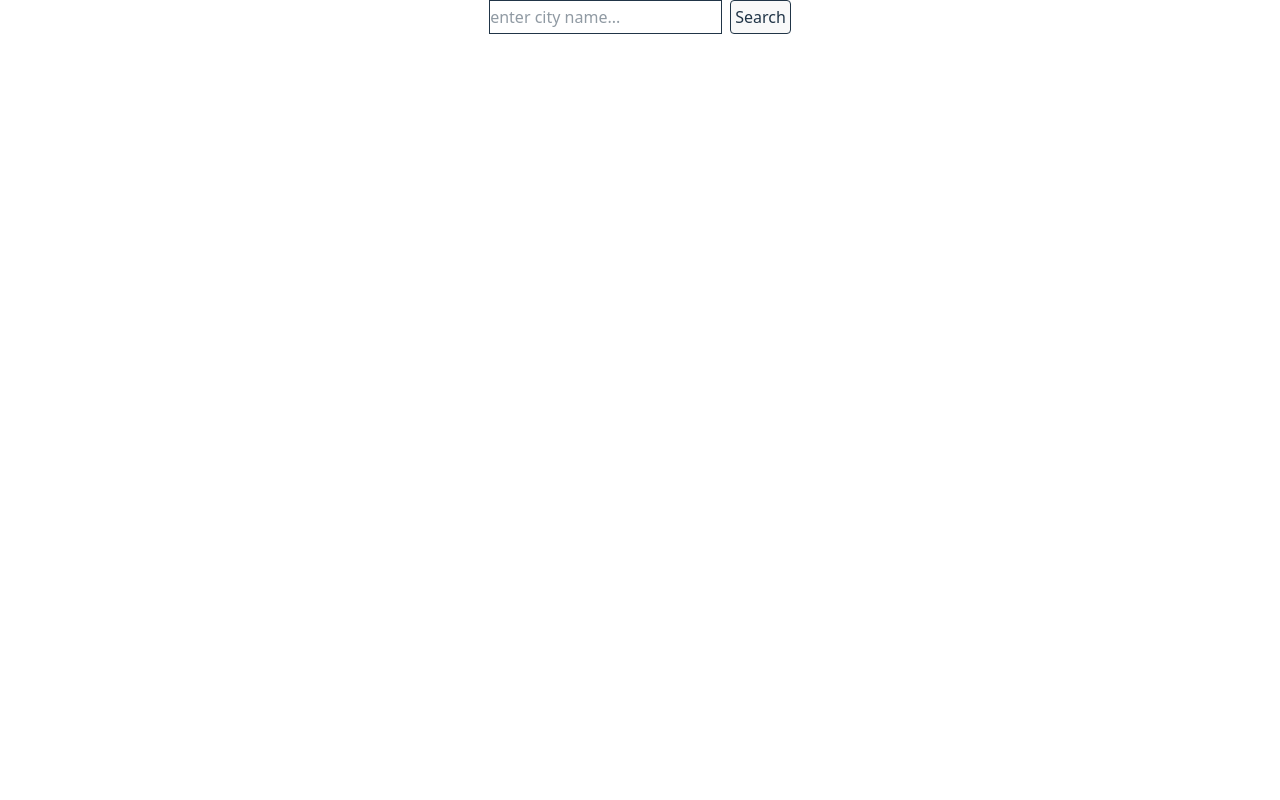
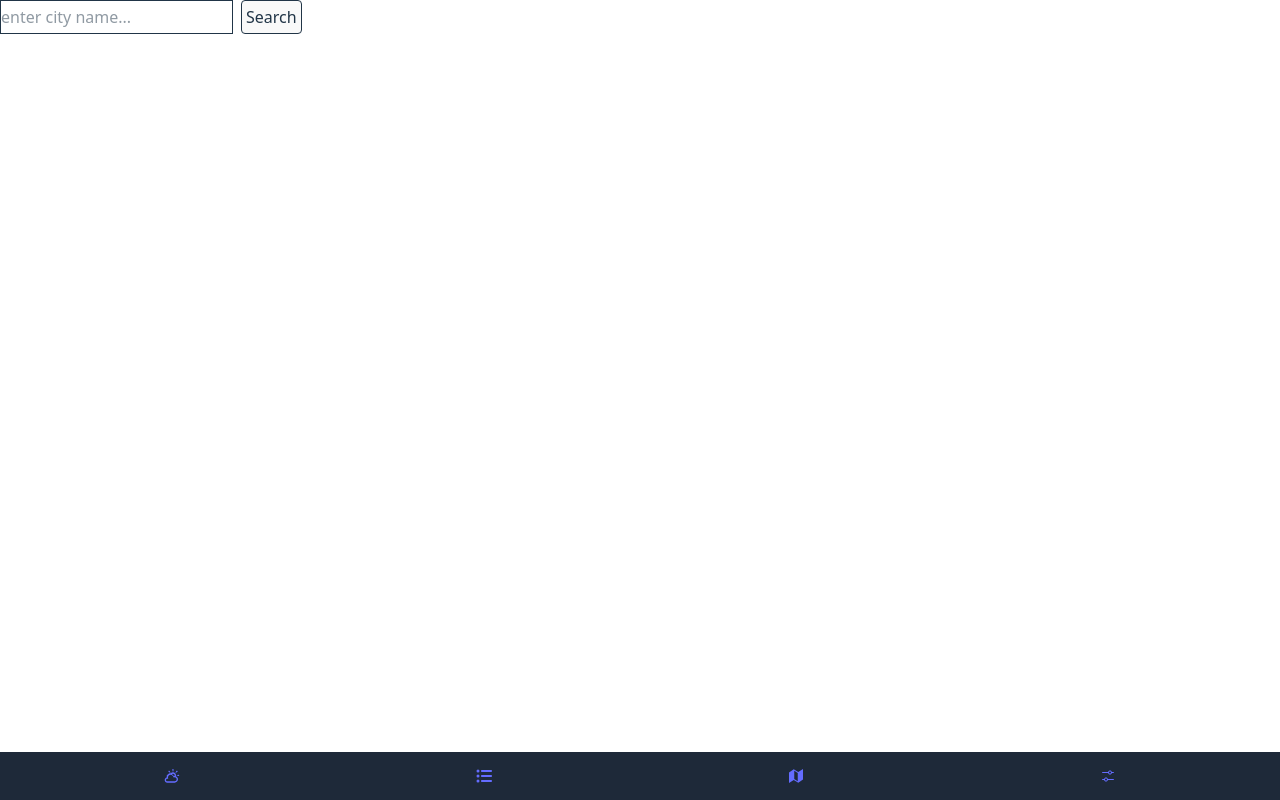
Before and after one commit to MaverickSeneris/react-weather-dashboard, a React (Vite) app: page /city-list in a window 1280 px wide. Built offline with nearby package versions, Linux system fonts and the light colour scheme.

Commit message:
feat: new routes, nav bar

```diff
--- a/package.json
+++ b/package.json
@@ -15,6 +15,7 @@
     "dotenv": "^16.5.0",
     "react": "^19.0.0",
     "react-dom": "^19.0.0",
+    "react-icons": "^5.5.0",
     "react-router": "^7.5.1",
     "tailwindcss": "^4.1.4"
   },
--- a/src/App.jsx
+++ b/src/App.jsx
@@ -1,14 +1,19 @@
 import { BrowserRouter, Routes, Route } from "react-router";
 import CurrentCity from "./pages/CurrentCity";
 import CityList from "./pages/CityList";
+import Dashboard from "./pages/Dashboard";
+import Settings from "./pages/Settings";
 
 
 function App() {
   return (
     <BrowserRouter>
       <Routes>
-        <Route index element={<CurrentCity />} />
-        <Route path="city-list" element={ <CityList/>} />
+        <Route element={<Dashboard />}>
+          <Route index element={<CurrentCity />} />
+          <Route path="city-list" element={<CityList />} />
+          <Route path="settings" element={<Settings />} />
+        </Route>
       </Routes>
     </BrowserRouter>
   );
--- a/src/pages/CurrentCity.jsx
+++ b/src/pages/CurrentCity.jsx
@@ -130,7 +130,7 @@ function CurrentCity() {
   const currentWeatherIcon = iconMap[currentWeatherInfo.weatherIcon];
 
   return (
-    <div className="flex flex-col items-center w-100 px-4 mt-10 pb-28">
+    <div className="flex flex-col items-center w-100 px-4 mt-10 pb-2">
       {/* Display current city name */}
       <span className="font-extrabold text-4xl my-2">
         {currentLocation.village}
--- /dev/null
+++ b/src/pages/Dashboard.jsx
@@ -0,0 +1,34 @@
+import { Outlet, Link } from "react-router";
+import { TiWeatherPartlySunny } from "react-icons/ti";
+import { FaListUl } from "react-icons/fa6";
+import { IoMapSharp } from "react-icons/io5";
+import { VscSettings } from "react-icons/vsc";
+
+function Dashboard() {
+  return (
+    <div className="flex flex-col min-h-screen">
+      <main className="flex-1 overflow-y-auto w-screen">
+        <Outlet />
+      </main>
+      <nav className="sticky bottom-0 bg-gray-800 text-white p-4">
+        {/* Nav Buttons*/}
+        <div className="flex justify-around">
+          <Link to="/" className="hover:text-yellow-400">
+            <TiWeatherPartlySunny />
+          </Link>
+          <Link to="/city-list" className="hover:text-yellow-400">
+            <FaListUl />
+          </Link>
+          <Link to="/weather-map" className="hover:text-yellow-400">
+            <IoMapSharp />
+          </Link>
+          <Link to="/settings" className="hover:text-yellow-400">
+            <VscSettings />
+          </Link>
+        </div>
+      </nav>
+    </div>
+  );
+}
+
+export default Dashboard;
--- /dev/null
+++ b/src/pages/Map.jsx
@@ -0,0 +1,9 @@
+import React from 'react'
+
+function Map() {
+  return (
+    <div>Map goes here</div>
+  )
+}
+
+export default Map
--- /dev/null
+++ b/src/pages/Settings.jsx
@@ -0,0 +1,9 @@
+import React from 'react'
+
+function Settings() {
+  return (
+    <div>Settings goes here</div>
+  )
+}
+
+export default Settings
--- /dev/null
+++ b/src/pages/WelcomeScreen.jsx
@@ -0,0 +1,27 @@
+import { useNavigate } from "react-router-dom";
+import { FaArrowRight } from "react-icons/fa";
+
+function WelcomeScreen() {
+  const navigate = useNavigate();
+
+  return (
+    <div className="min-h-screen bg-[#0d1117] flex flex-col items-center justify-center text-white p-4">
+      <img
+        src="/umbrella.png" // Replace this with the correct path to your umbrella image
+        alt="umbrella"
+        className="w-24 h-24 mb-8"
+      />
+      <h1 className="text-4xl font-bold">Breeze</h1>
+      <p className="text-lg text-gray-400">Weather App</p>
+
+      <button
+        onClick={() => navigate("/")}
+        className="mt-16 bg-blue-500 hover:bg-blue-600 p-4 rounded-full transition"
+      >
+        <FaArrowRight size={20} />
+      </button>
+    </div>
+  );
+}
+
+export default WelcomeScreen;
```
Also changed, not shown: 1 other file (tests, documents, lock files or other folders).
